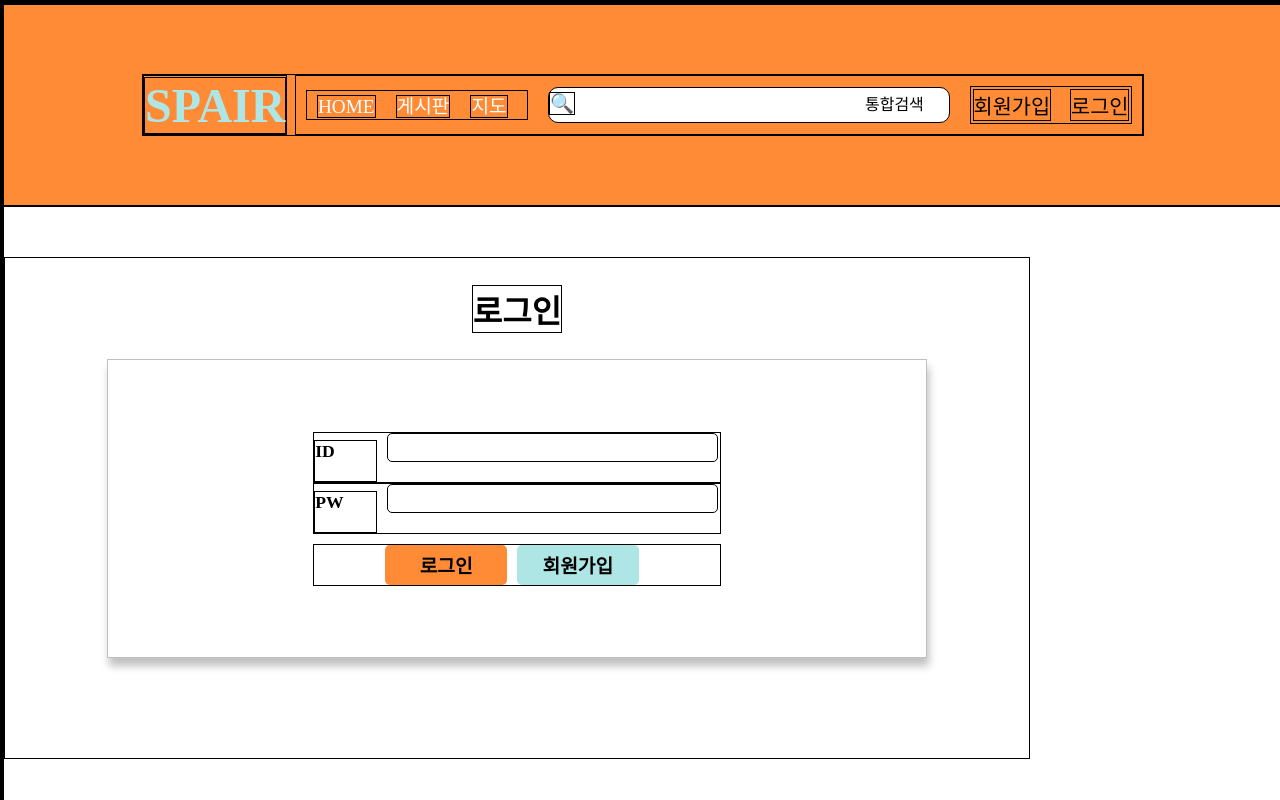
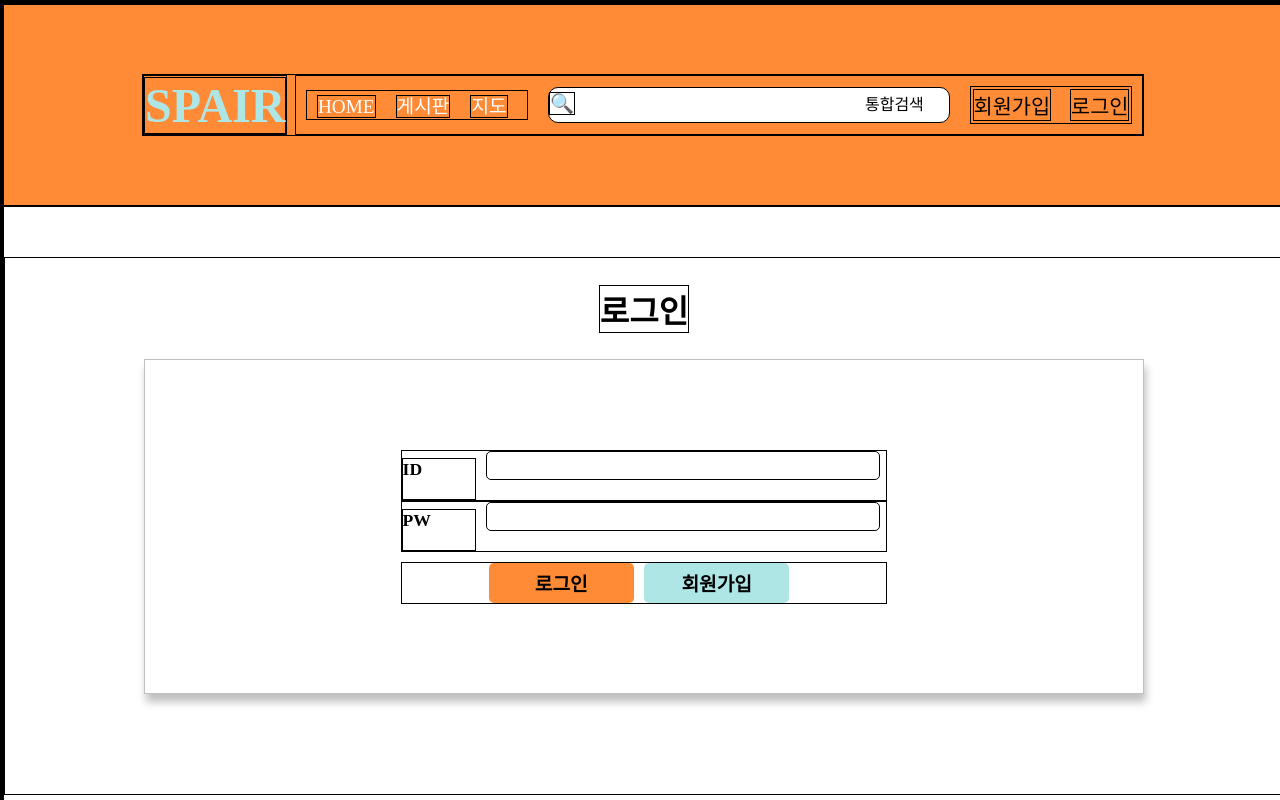
Before and after one commit to seoh77/Spair, a Vue app in the folder front/spair-project/: page /login in a window 1280 px wide. Shown: the top 800 px of the page. Built offline with nearby package versions, Linux system fonts and the light colour scheme; no server answers; a web font is replaced by a local one; what vue3-kakao-maps would draw is missing.

Commit message:
💄 Design: LoginView width 수정

```diff
--- a/front/spair-project/src/views/LoginView.vue
+++ b/front/spair-project/src/views/LoginView.vue
@@ -69,11 +69,11 @@
 
 <style scoped>
     #login-view {
-        width: 80vw;
+        width: 100%;
         margin-top: 50px ;
         display: flex;
         flex-direction: column;
-        align-items: center
+        align-items: center;
     }
 
     #login-view h2 {
```
